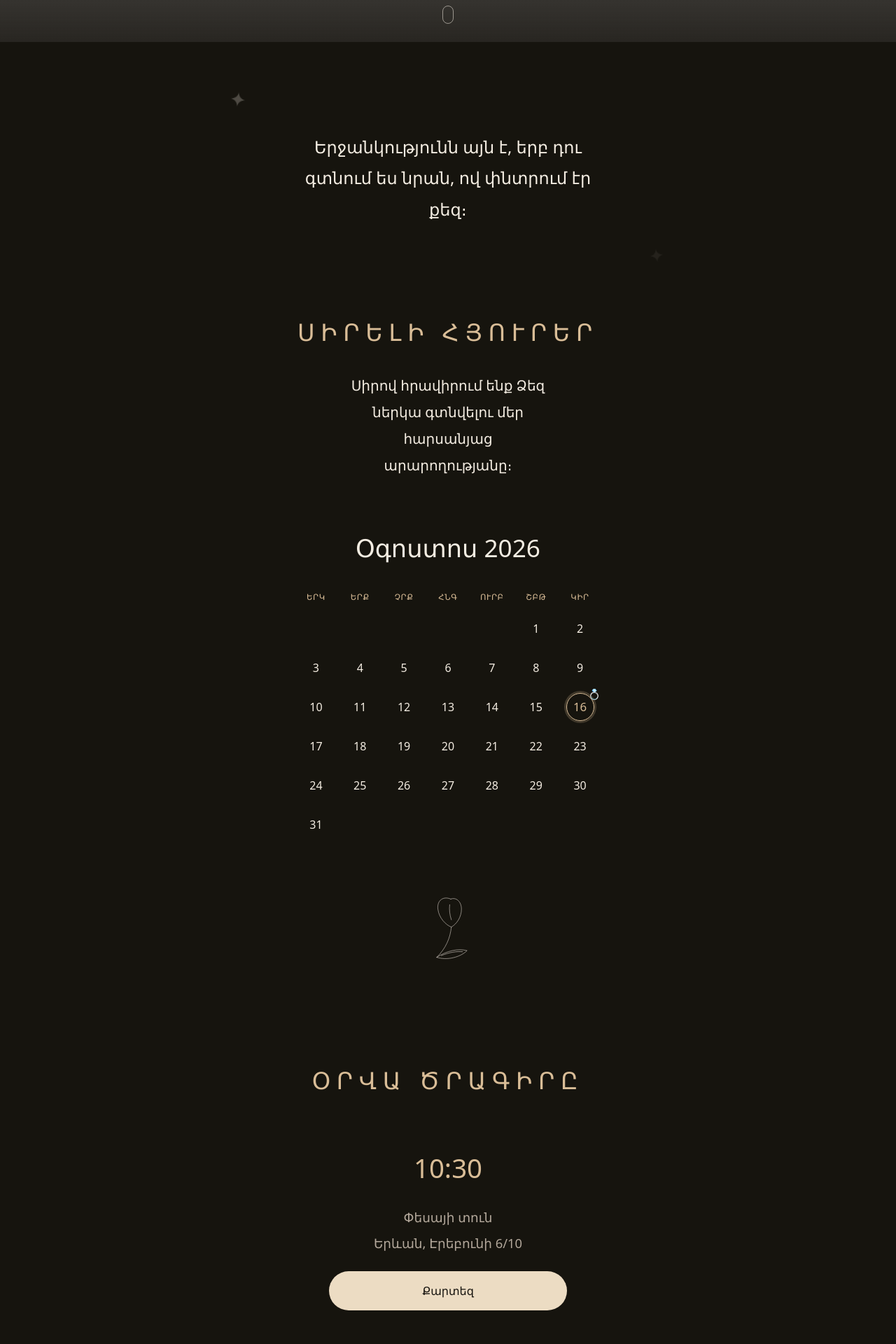
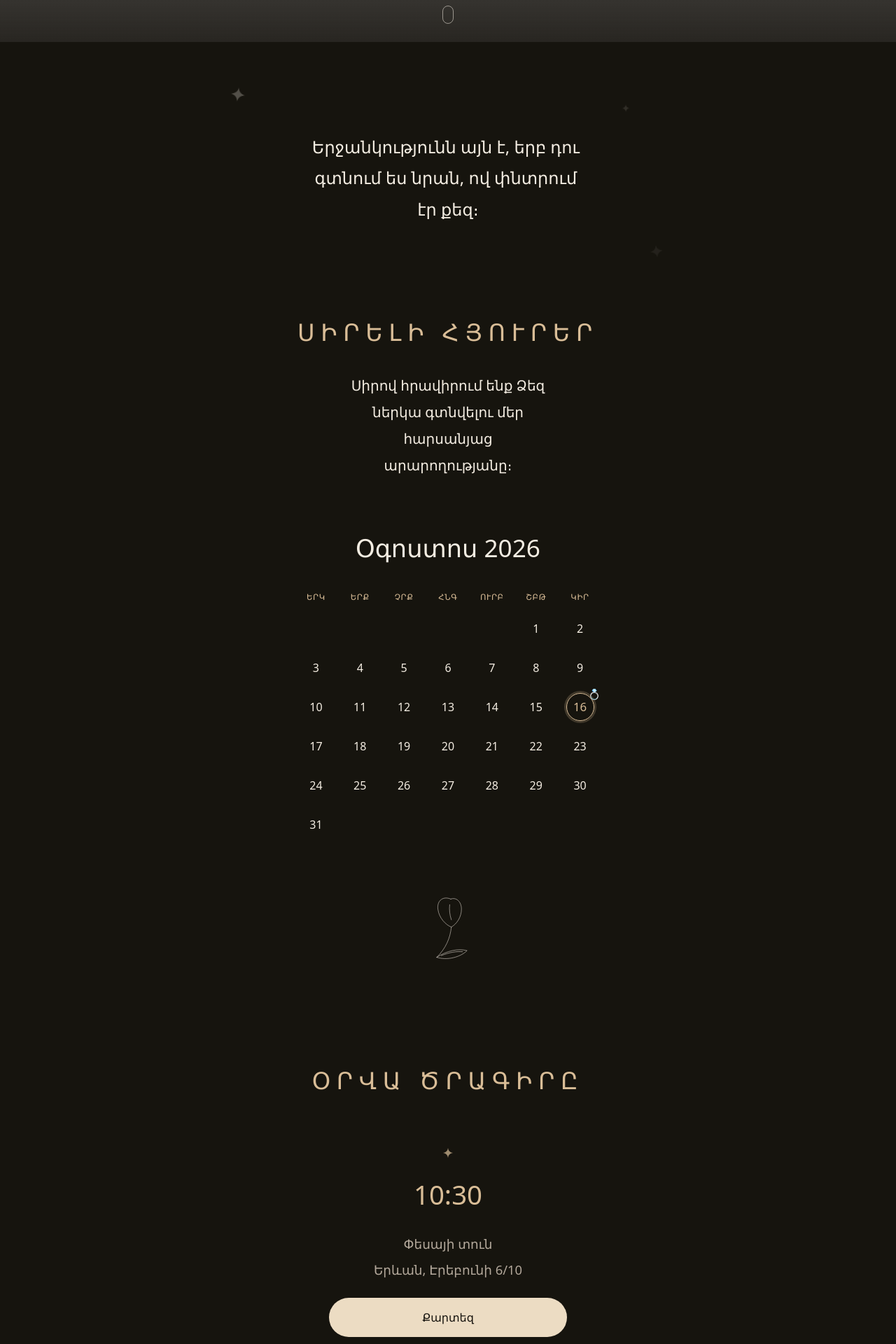
Before and after one commit to vahagnvardanyan1/merujan-satenik, a Next.js app: page / in a window 1280 px wide. Shown: the part 740-2660 px from the top of the page at 70% size. Built offline with nearby package versions, Linux system fonts and the light colour scheme; grey boxes are pictures that could not be loaded.

Commit message:
Enhance animations and reveal effects across components; update image quality in loader

```diff
--- a/app/globals.css
+++ b/app/globals.css
@@ -10,12 +10,23 @@
   --font-serif-hy: var(--font-noto-serif-armenian), serif;
   --font-sans-hy: var(--font-noto-sans-armenian), sans-serif;
 
+  --ease-soft: cubic-bezier(0.22, 0.61, 0.36, 1);
+  --ease-spring: cubic-bezier(0.34, 1.56, 0.64, 1);
+
   --animate-rise: rise 1.4s cubic-bezier(0.22, 0.61, 0.36, 1) 0.35s forwards;
+  --animate-rise-blur: rise-blur 1.6s cubic-bezier(0.22, 0.61, 0.36, 1)
+    forwards;
+  --animate-letter-settle: letter-settle 1.9s cubic-bezier(0.22, 0.61, 0.36, 1)
+    forwards;
+  --animate-grow-div: grow-div 1.3s cubic-bezier(0.22, 0.61, 0.36, 1) forwards;
   --animate-fade-in: fade-in 1s ease 1.4s forwards;
   --animate-dot: dot 1.8s ease-in-out infinite;
   --animate-twinkle: twinkle 4.5s ease-in-out infinite;
+  --animate-float: float 9s ease-in-out infinite;
   --animate-tick: tick 0.5s cubic-bezier(0.22, 0.61, 0.36, 1);
-  --animate-hero-zoom: hero-zoom 3.6s cubic-bezier(0.22, 0.61, 0.36, 1) forwards;
+  --animate-colon: colon-pulse 2s ease-in-out infinite;
+  --animate-hero-zoom: hero-zoom 3.6s cubic-bezier(0.22, 0.61, 0.36, 1)
+    forwards;
   --animate-ring-pulse: ring-pulse 3.2s ease-in-out 1.2s infinite;
   --animate-pulse-soft: pulse-soft 2.8s ease-out infinite;
 
@@ -23,6 +34,43 @@
     to {
       opacity: 1;
       transform: translateY(0);
+    }
+  }
+
+  @keyframes rise-blur {
+    from {
+      opacity: 0;
+      transform: translateY(24px);
+      filter: blur(12px);
+    }
+    to {
+      opacity: 1;
+      transform: translateY(0);
+      filter: blur(0);
+    }
+  }
+
+  @keyframes letter-settle {
+    from {
+      opacity: 0;
+      letter-spacing: 0.55em;
+      filter: blur(6px);
+    }
+    to {
+      opacity: 1;
+      letter-spacing: var(--ls-final, 0.22em);
+      filter: blur(0);
+    }
+  }
+
+  @keyframes grow-div {
+    from {
+      opacity: 0;
+      transform: scaleY(0);
+    }
+    to {
+      opacity: 1;
+      transform: scaleY(1);
     }
   }
 
@@ -53,8 +101,18 @@
       transform: scale(0.75) rotate(-8deg);
     }
     50% {
-      opacity: 0.5;
+      opacity: 0.55;
       transform: scale(1) rotate(8deg);
+    }
+  }
+
+  @keyframes float {
+    0%,
+    100% {
+      transform: translateY(0);
+    }
+    50% {
+      transform: translateY(-16px);
     }
   }
 
@@ -66,6 +124,16 @@
     to {
       opacity: 1;
       transform: translateY(0);
+    }
+  }
+
+  @keyframes colon-pulse {
+    0%,
+    100% {
+      opacity: 0.25;
+    }
+    50% {
+      opacity: 0.85;
     }
   }
 
@@ -106,40 +174,142 @@
   opacity: 0;
   transform: translateY(28px);
   transition:
-    opacity 1s cubic-bezier(0.22, 0.61, 0.36, 1) var(--reveal-delay, 0s),
-    transform 1s cubic-bezier(0.22, 0.61, 0.36, 1) var(--reveal-delay, 0s);
+    opacity 1.1s var(--ease-soft) var(--reveal-delay, 0s),
+    transform 1.1s var(--ease-soft) var(--reveal-delay, 0s),
+    filter 1.1s var(--ease-soft) var(--reveal-delay, 0s);
+}
+
+.reveal.reveal-blur {
+  filter: blur(14px);
+  transform: translateY(22px) scale(0.985);
 }
 
 .reveal.is-visible {
   opacity: 1;
   transform: none;
+  filter: blur(0);
 }
 
 /* staggered children inside a reveal */
 .reveal .stagger {
   opacity: 0;
-  transform: translateY(16px);
+  transform: translateY(18px);
   transition:
-    opacity 0.9s cubic-bezier(0.22, 0.61, 0.36, 1)
+    opacity 1s var(--ease-soft) calc(var(--reveal-delay, 0s) + var(--stagger, 0s)),
+    transform 1s var(--ease-soft)
       calc(var(--reveal-delay, 0s) + var(--stagger, 0s)),
-    transform 0.9s cubic-bezier(0.22, 0.61, 0.36, 1)
-      calc(var(--reveal-delay, 0s) + var(--stagger, 0s));
+    filter 1s var(--ease-soft) calc(var(--reveal-delay, 0s) + var(--stagger, 0s));
+}
+
+.reveal .stagger.stagger-blur {
+  filter: blur(8px);
 }
 
 .reveal.is-visible .stagger {
   opacity: 1;
   transform: none;
+  filter: blur(0);
 }
 
-/* SVG line-drawing (paths must set pathLength={1}) */
+/* headings: letter-spacing settles as they appear */
+.reveal .track-settle {
+  transition: letter-spacing 1.9s var(--ease-soft) var(--reveal-delay, 0s);
+}
+
+.reveal:not(.is-visible) .track-settle {
+  letter-spacing: 0.55em;
+}
+
+/* spring pop (calendar wedding ring) */
+.reveal .pop {
+  opacity: 0;
+  transform: scale(0.35);
+  transition:
+    opacity 0.6s ease calc(var(--reveal-delay, 0s) + var(--stagger, 0s)),
+    transform 1s var(--ease-spring)
+      calc(var(--reveal-delay, 0s) + var(--stagger, 0s));
+}
+
+.reveal.is-visible .pop {
+  opacity: 1;
+  transform: scale(1);
+}
+
+/* SVG line-drawing, stroke by stroke (paths must set pathLength={1}) */
 .reveal .draw path {
   stroke-dasharray: 1;
   stroke-dashoffset: 1;
-  transition: stroke-dashoffset 2.6s ease-in-out 0.25s;
+  transition: stroke-dashoffset 0.6s ease-in-out;
+}
+
+.reveal .draw path:nth-of-type(1) {
+  transition-delay: 0.1s;
+}
+.reveal .draw path:nth-of-type(2) {
+  transition-delay: 0.4s;
+}
+.reveal .draw path:nth-of-type(3) {
+  transition-delay: 0.65s;
+}
+.reveal .draw path:nth-of-type(4) {
+  transition-delay: 0.95s;
+}
+.reveal .draw path:nth-of-type(5) {
+  transition-delay: 1.2s;
 }
 
 .reveal.is-visible .draw path {
   stroke-dashoffset: 0;
+}
+
+/* ---- Polaroid fan-in + hover (entrance is an animation so hover stays instant) ---- */
+
+@keyframes polaroid-in {
+  from {
+    opacity: 0;
+    transform: rotate(calc(var(--tilt, -4deg) * 2.4)) translateY(52px)
+      scale(0.9);
+  }
+  to {
+    opacity: 1;
+    transform: rotate(var(--tilt, -4deg)) translateY(var(--shift, 0px))
+      scale(1);
+  }
+}
+
+.polaroid {
+  opacity: 0;
+  transform: rotate(var(--tilt, -4deg)) translateY(var(--shift, 0px));
+  transition:
+    transform 0.55s var(--ease-soft),
+    box-shadow 0.55s ease;
+}
+
+.reveal.is-visible .polaroid {
+  opacity: 1;
+  animation: polaroid-in 1.15s var(--ease-soft) both;
+  animation-delay: var(--stagger, 0s);
+}
+
+.polaroid:hover {
+  transform: rotate(0deg) translateY(-8px) scale(1.045);
+  box-shadow: 0 26px 60px rgba(0, 0, 0, 0.55);
+}
+
+/* ---- Ken Burns settle for photos inside reveals ---- */
+
+@keyframes kb-settle {
+  from {
+    transform: scale(1.15);
+  }
+  to {
+    transform: scale(1);
+  }
+}
+
+.reveal.is-visible .kb {
+  animation: kb-settle 1.9s var(--ease-soft) both;
+  animation-delay: calc(var(--reveal-delay, 0s) + var(--stagger, 0s));
 }
 
 @media (prefers-reduced-motion: no-preference) {
@@ -150,10 +320,20 @@
 
 @media (prefers-reduced-motion: reduce) {
   .reveal,
-  .reveal .stagger {
+  .reveal .stagger,
+  .reveal .pop,
+  .polaroid,
+  .reveal.is-visible .polaroid,
+  .reveal.is-visible .kb {
     opacity: 1;
     transform: none;
+    filter: none;
     transition: none;
+    animation: none;
+  }
+
+  .reveal:not(.is-visible) .track-settle {
+    letter-spacing: inherit;
   }
 
   .reveal .draw path {
--- a/components/Countdown.tsx
+++ b/components/Countdown.tsx
@@ -66,7 +66,7 @@ export default function Countdown() {
           {UNITS.map(({ key, word }, i) => (
             <div key={key} className="contents">
               {i > 0 && (
-                <span className="pt-0.5 font-serif-hy text-[clamp(1.9rem,7.5vw,2.8rem)] font-semibold leading-none text-cream/80">
+                <span className="animate-colon pt-0.5 font-serif-hy text-[clamp(1.9rem,7.5vw,2.8rem)] font-semibold leading-none text-cream motion-reduce:animate-none motion-reduce:text-cream/80">
                   :
                 </span>
               )}
--- a/components/Program.tsx
+++ b/components/Program.tsx
@@ -1,5 +1,6 @@
 import Image from "next/image";
 import Reveal from "@/components/Reveal";
+import Sparkle from "@/components/Sparkle";
 
 type ProgramEvent = {
   time: string;
@@ -73,8 +74,8 @@ function fallbackMapUrl(address: string) {
 export default function Program() {
   return (
     <section className="px-7 py-[6vh] text-center">
-      <Reveal>
-        <h2 className="font-serif-hy text-[clamp(1.4rem,5.8vw,2.1rem)] font-medium tracking-[0.26em] text-champagne">
+      <Reveal className="reveal-blur">
+        <h2 className="track-settle font-serif-hy text-[clamp(1.4rem,5.8vw,2.1rem)] font-medium tracking-[0.26em] text-champagne">
           ՕՐՎԱ ԾՐԱԳԻՐԸ
         </h2>
       </Reveal>
@@ -82,7 +83,9 @@ export default function Program() {
       <div className="mx-auto mt-[9vh] flex max-w-[440px] flex-col gap-[10vh] md:max-w-[560px]">
         {EVENTS.map(({ time, description, address, mapUrl, photo }) => (
           <Reveal key={time} className="flex flex-col items-center gap-6">
-            <p className="stagger font-serif-hy text-[clamp(1.8rem,7vw,2.4rem)] font-medium text-champagne">
+            <Sparkle className="pop h-3.5 w-3.5 text-champagne/70" />
+
+            <p className="stagger stagger-blur font-serif-hy text-[clamp(1.8rem,7vw,2.4rem)] font-medium text-champagne [--stagger:80ms]">
               {time}
             </p>
 
@@ -104,7 +107,7 @@ export default function Program() {
                   alt=""
                   fill
                   sizes="(max-width: 500px) 84vw, 560px"
-                  className="object-cover transition-transform duration-700 ease-out hover:scale-[1.05] motion-reduce:transition-none"
+                  className="kb object-cover transition-transform duration-700 ease-out hover:scale-[1.05] motion-reduce:transition-none"
                 />
               </div>
             )}
--- a/components/Quote.tsx
+++ b/components/Quote.tsx
@@ -1,15 +1,33 @@
 import Reveal from "@/components/Reveal";
 import Sparkle from "@/components/Sparkle";
+
+const QUOTE = "Երջանկությունն այն է, երբ դու գտնում ես նրան, ով փնտրում էր քեզ։";
 
 export default function Quote() {
   return (
     <section className="px-9 py-[16vh] text-center">
       <Reveal className="relative mx-auto max-w-[620px]">
-        <Sparkle className="absolute -top-[7vh] left-0 h-5 w-5 animate-twinkle text-cream/50 motion-reduce:animate-none" />
-        <Sparkle className="absolute -bottom-[7vh] right-0 h-6 w-6 animate-twinkle text-cream/50 [animation-delay:2.2s] motion-reduce:animate-none" />
+        <span className="absolute -top-[7vh] left-0 animate-float motion-reduce:animate-none">
+          <Sparkle className="h-5 w-5 animate-twinkle text-cream/50 motion-reduce:animate-none" />
+        </span>
+        <span className="absolute -top-[3vh] right-[8%] animate-float [animation-delay:3s] motion-reduce:animate-none">
+          <Sparkle className="h-3 w-3 animate-twinkle text-cream/40 [animation-delay:1.4s] motion-reduce:animate-none" />
+        </span>
+        <span className="absolute -bottom-[7vh] right-0 animate-float [animation-delay:5s] motion-reduce:animate-none">
+          <Sparkle className="h-6 w-6 animate-twinkle text-cream/50 [animation-delay:2.2s] motion-reduce:animate-none" />
+        </span>
 
         <p className="mx-auto max-w-[30ch] text-[clamp(1.1rem,4.6vw,1.5rem)] font-light leading-[1.85] text-cream">
-          Երջանկությունն այն է, երբ դու գտնում ես նրան, ով փնտրում էր քեզ։
+          {QUOTE.split(" ").map((word, i) => (
+            <span
+              key={i}
+              className="stagger stagger-blur inline-block whitespace-pre"
+              style={{ "--stagger": `${i * 75}ms` } as React.CSSProperties}
+            >
+              {word}
+              {i < QUOTE.split(" ").length - 1 ? " " : ""}
+            </span>
+          ))}
         </p>
       </Reveal>
     </section>
--- a/components/Rsvp.tsx
+++ b/components/Rsvp.tsx
@@ -13,7 +13,7 @@ const initialState: RsvpState = { status: "idle" };
 const labelClass =
   "mb-2.5 block text-[0.72rem] font-normal uppercase tracking-[0.2em] text-champagne";
 const inputClass =
-  "w-full rounded-lg border border-cream/25 bg-white/5 px-3.5 py-3 font-serif-hy text-[1.05rem] text-cream outline-none transition-colors focus:border-champagne";
+  "w-full rounded-lg border border-cream/25 bg-white/5 px-3.5 py-3 font-serif-hy text-[1.05rem] text-cream outline-none transition-[border-color,box-shadow] duration-300 focus:border-champagne focus:shadow-[0_0_0_4px_rgba(217,189,151,0.12)]";
 const radioGroupClass =
   "flex gap-[6vw] rounded-lg border border-cream/25 px-4 py-3.5 max-[480px]:flex-col max-[480px]:gap-3.5 md:gap-10";
 const radioClass =
```
Also changed, not shown: components/Calendar.tsx (+9 -3 lines), components/Gallery.tsx (+12 -3 lines), components/Hero.tsx (+21 -15 lines), components/Invitation.tsx (+6 -3 lines).
